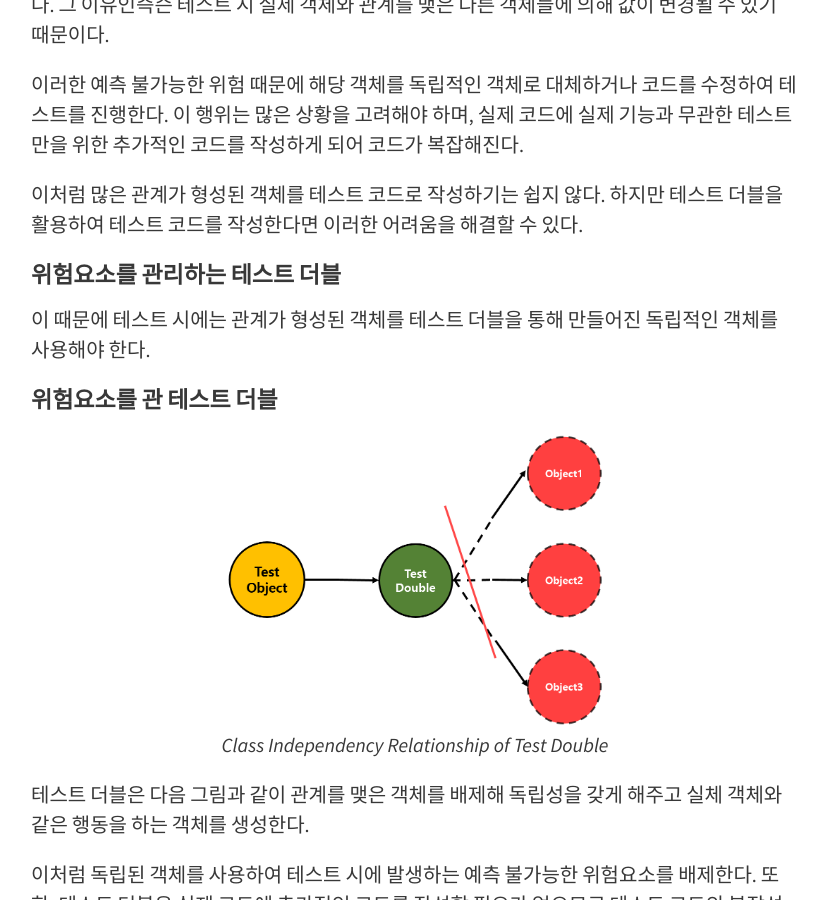
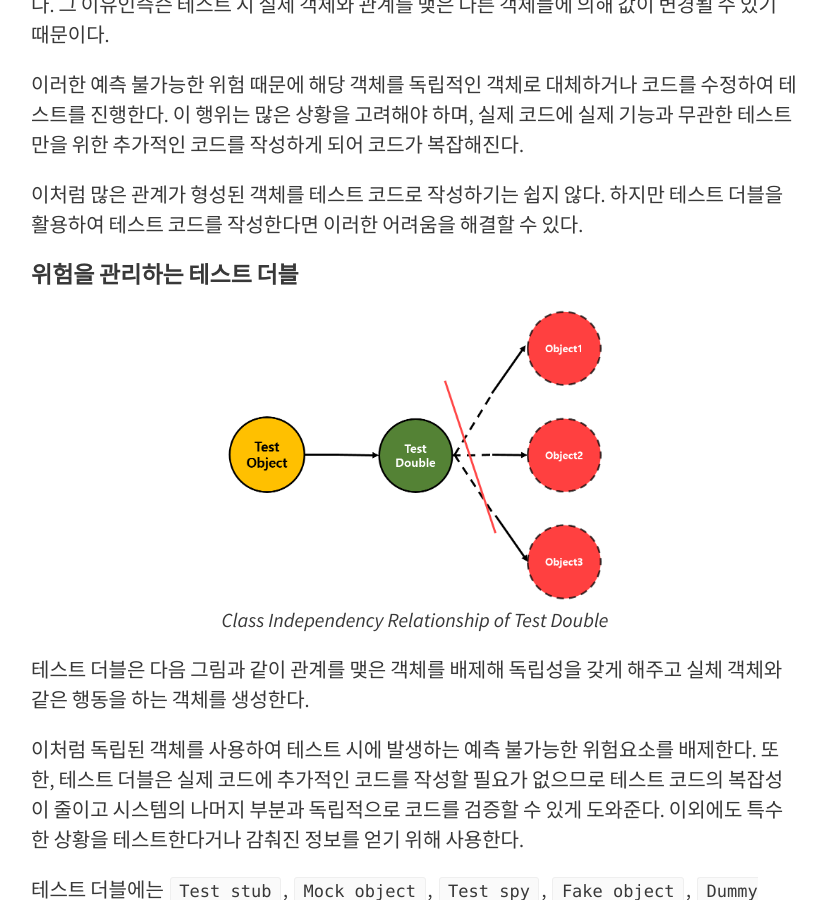
Before and after one commit to gmoon92/gmoon92.github.io, a Jekyll site: the page built from _posts/2018-10-13-test-double.md, in a window 1280 px wide and 900 px high, scrolled down 2470 px. Shown: the whole window, without its empty margins (225-1051 px from the left). Built offline with Jekyll 4.4.1, drawn with Linux system fonts in a browser that asks for light colours; comment, search, counter and statistics services are not loaded.

Commit message:
테스트 더블

```diff
--- a/_posts/2018-10-13-test-double.md
+++ b/_posts/2018-10-13-test-double.md
@@ -51,11 +51,7 @@ _a trained professional who stands in for an actor in order to perform dangerous
 
 이처럼 많은 관계가 형성된 객체를 테스트 코드로 작성하기는 쉽지 않다. 하지만 테스트 더블을 활용하여 테스트 코드를 작성한다면 이러한 어려움을 해결할 수 있다.
 
-#### 위험요소를 관리하는 테스트 더블
-
-이 때문에 테스트 시에는 관계가 형성된 객체를 테스트 더블을 통해 만들어진 독립적인 객체를 사용해야 한다.
-
-#### 위험요소를 관 테스트 더블
+#### 위험을 관리하는 테스트 더블
 
 <img src="/md/img/test-double/test-double-object.png">
 <em>Class Independency Relationship of Test Double</em>
```
